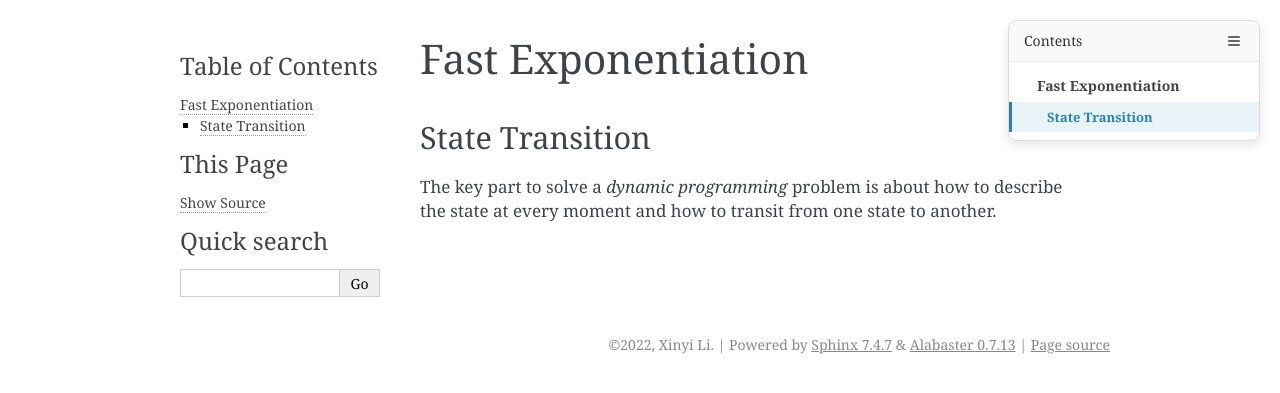
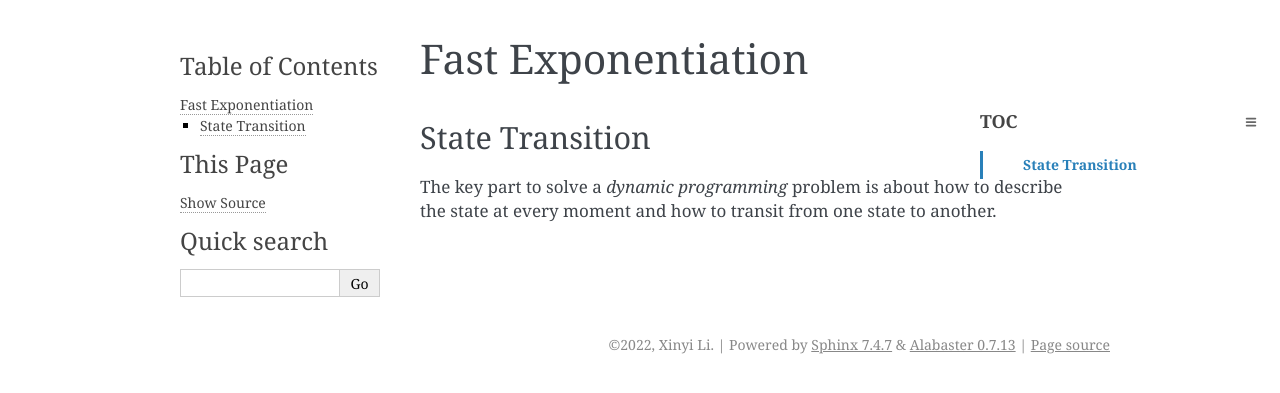
Before and after one commit to li-xin-yi/lctemplates, a Sphinx documentation site: the page built from docs/source/fast-exponentiation.md, in a window 1280 px wide. Shown: the top 393 px of the page. Built offline with Sphinx 7.4.7, drawn with Linux system fonts in a browser that asks for light colours.

Commit message:
Refactor floating table of contents styles and update JavaScript for improved functionality and aesthetics

```diff
--- a/docs/source/_static/floating-toc.css
+++ b/docs/source/_static/floating-toc.css
@@ -1,40 +1,42 @@
-/* Floating TOC Styles */
+/* Built-in TOC Styles - Matches Alabaster Theme */
 .floating-toc {
     position: fixed;
-    top: 20px;
+    top: 100px;
     right: 20px;
-    width: 250px;
-    max-height: 80vh;
-    background: #fff;
-    border: 1px solid #ddd;
-    border-radius: 8px;
-    box-shadow: 0 4px 12px rgba(0, 0, 0, 0.1);
-    z-index: 1000;
-    overflow: hidden;
-    font-family: Georgia, serif;
-    font-size: 13px;
-    line-height: 1.4;
-    transition: all 0.3s ease;
+    width: 280px;
+    max-height: calc(100vh - 120px);
+    background: transparent;
+    font-family: 'goudy old style', 'minion pro', 'bell mt', Georgia, 'Hiragino Mincho Pro';
+    font-size: 16px;
+    line-height: 1.5;
+    color: #000;
+    z-index: 900;
+    overflow: visible;
 }
 
 .floating-toc.collapsed {
-    width: 42px;
-    height: 42px;
-    border-radius: 50%;
+    width: 40px;
+    height: 40px;
+    border-radius: 3px;
     overflow: hidden;
 }
 
 .floating-toc-header {
-    background: #f8f9fa;
-    padding: 10px 15px;
-    border-bottom: 1px solid #e9ecef;
-    font-weight: 500;
-    font-size: 14px;
+    background: transparent;
+    padding: 8px 0px;
+    font-weight: normal;
+    font-size: 18px;
+    color: #333;
     display: flex;
     justify-content: space-between;
     align-items: center;
     cursor: pointer;
-    color: #333;
+    margin-bottom: 8px;
+}
+
+.floating-toc-title {
+    font-weight: bold;
+    color: #444;
 }
 
 .floating-toc-toggle {
@@ -46,24 +48,25 @@
     display: flex;
     align-items: center;
     justify-content: center;
-    border-radius: 3px;
-    transition: all 0.2s ease;
+    border-radius: 2px;
+    transition: background-color 0.2s ease;
 }
 
 .floating-toc-toggle:hover {
-    background: rgba(0, 0, 0, 0.1);
-    color: #333;
+    background: rgba(0, 0, 0, 0.05);
+    color: #444;
 }
 
 .floating-toc-toggle svg {
-    width: 16px;
-    height: 16px;
+    width: 14px;
+    height: 14px;
 }
 
 .floating-toc-content {
-    max-height: calc(80vh - 50px);
+    max-height: calc(100vh - 160px);
     overflow-y: auto;
-    padding: 8px 0;
+    padding: 0;
+    background: transparent;
 }
 
 .floating-toc ul {
@@ -79,72 +82,75 @@
 
 .floating-toc a {
     display: block;
-    padding: 6px 15px;
-    color: #333;
+    padding: 4px 0px;
+    color: #444;
     text-decoration: none;
     border-left: 3px solid transparent;
-    transition: all 0.2s ease;
-    font-size: 15px;
+    transition: all 0.15s ease;
+    font-size: 16px;
     line-height: 1.4;
-    font-weight: 700;
+    font-weight: normal;
 }
 
 .floating-toc a:hover {
-    background: #f8f9fa;
     color: #2980b9;
+    text-decoration: underline;
+}
+
+.floating-toc a.active {
+    color: #2980b9;
+    font-weight: bold;
     border-left-color: #2980b9;
 }
 
-.floating-toc a.active {
-    background: #e8f4f8;
-    color: #2980b9;
-    border-left-color: #2980b9;
-    font-weight: 800;
-}
-
-/* Nested levels */
+/* Nested levels - matches Alabaster's nested navigation */
 .floating-toc ul ul a {
-    padding-left: 25px;
-    font-size: 14px;
-    color: #444;
-    font-weight: 600;
+    padding-left: 20px;
+    font-size: 15px;
+    color: #666;
+    font-weight: normal;
 }
 
 .floating-toc ul ul ul a {
-    padding-left: 35px;
-    font-size: 13px;
-    color: #555;
-    font-weight: 600;
+    padding-left: 40px;
+    font-size: 14px;
+    color: #777;
+    font-weight: normal;
 }
 
-/* Scrollbar styling */
+.floating-toc ul ul ul ul a {
+    padding-left: 60px;
+    font-size: 14px;
+    color: #888;
+}
+
+/* Minimal scrollbar styling */
 .floating-toc-content::-webkit-scrollbar {
     width: 4px;
 }
 
 .floating-toc-content::-webkit-scrollbar-track {
-    background: #f1f1f1;
+    background: transparent;
 }
 
 .floating-toc-content::-webkit-scrollbar-thumb {
-    background: #c1c1c1;
+    background: #ccc;
     border-radius: 2px;
 }
 
 .floating-toc-content::-webkit-scrollbar-thumb:hover {
-    background: #a8a8a8;
+    background: #999;
 }
 
 /* Collapsed state styles */
 .floating-toc.collapsed .floating-toc-header {
-    padding: 9px;
+    padding: 8px;
     border: none;
-    background: #2980b9;
+    background: #666;
     color: white;
-    border-radius: 50%;
     justify-content: center;
-    width: 42px;
-    height: 42px;
+    width: 40px;
+    height: 40px;
     box-sizing: border-box;
 }
 
@@ -175,27 +181,28 @@
 }
 
 /* Mobile responsiveness */
-@media (max-width: 768px) {
+@media (max-width: 1200px) {
     .floating-toc {
         right: 10px;
-        width: 200px;
-    }
-
-    .floating-toc.collapsed {
-        width: 35px;
-        height: 35px;
+        width: 250px;
     }
 }
 
-@media (max-width: 480px) {
+@media (max-width: 1024px) {
     .floating-toc {
         display: none;
     }
 }
 
-/* Hide on very small screens */
-@media (max-width: 1024px) {
+/* Integration with Alabaster theme - no shadow for seamless look */
+.floating-toc {
+    box-shadow: none;
+}
+
+/* Make sure TOC doesn't interfere with existing sidebar */
+@media (min-width: 1400px) {
     .floating-toc {
-        display: none;
+        right: 40px;
+        width: 300px;
     }
 }
--- a/docs/source/_static/floating-toc.js
+++ b/docs/source/_static/floating-toc.js
@@ -8,7 +8,7 @@ document.addEventListener('DOMContentLoaded', function() {
 
 function createFloatingTOC() {
     // Find all headings in the main content area, excluding title and sidebar
-    const headings = document.querySelectorAll('.body h1:not(.title), .body h2, .body h3, .body h4, .body h5, .body h6, .document .section h1, .document .section h2, .document .section h3, .document .section h4, .document .section h5, .document .section h6');
+    const headings = document.querySelectorAll('.body h2, .body h3, .body h4, .body h5, .body h6, .document .section h2, .document .section h3, .document .section h4, .document .section h5, .document .section h6');
 
     if (headings.length === 0) {
         return; // No headings found, don't create TOC
@@ -19,7 +19,7 @@ function createFloatingTOC() {
     tocContainer.className = 'floating-toc';
     tocContainer.innerHTML = `
         <div class="floating-toc-header">
-            <span class="floating-toc-title">Contents</span>
+            <span class="floating-toc-title">TOC</span>
             <button class="floating-toc-toggle" aria-label="Toggle TOC">
                 <svg class="hamburger-icon" width="16" height="16" viewBox="0 0 16 16" fill="currentColor">
                     <path d="M2 4a1 1 0 0 1 1-1h10a1 1 0 1 1 0 2H3a1 1 0 0 1-1-1zm0 4a1 1 0 0 1 1-1h10a1 1 0 1 1 0 2H3a1 1 0 0 1-1-1zm0 4a1 1 0 0 1 1-1h10a1 1 0 1 1 0 2H3a1 1 0 0 1-1-1z"/>
```
